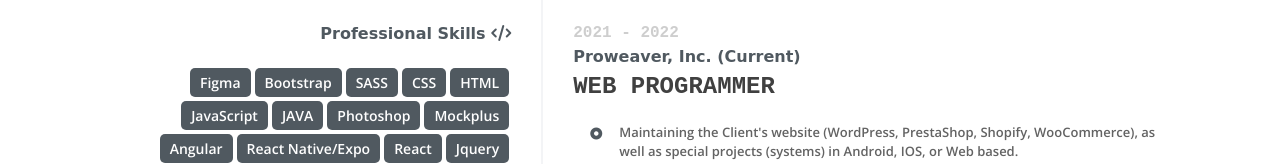
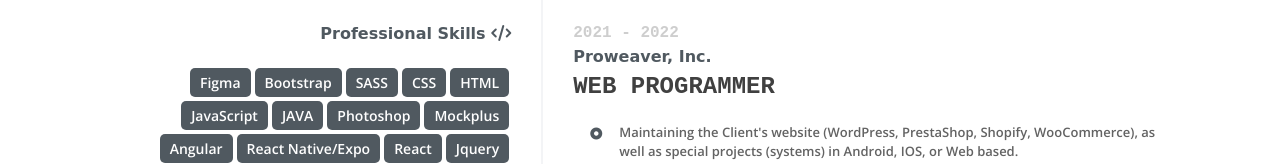
Before and after one commit to johncarloylanan/portfolio, a plain HTML site: page page/about/index.html in a window 1280 px wide. Shown: the part 829-993 px from the top of the page. Drawn offline with nearby package versions, Linux system fonts and the light colour scheme; a web font is replaced by a local one.

Commit message:
Second - Commit [Portfolio]

```diff
--- a/page/about/index.html
+++ b/page/about/index.html
@@ -115,7 +115,7 @@
                     <h2 class="fs-1">WORK EXPERIENCE</h2>
                     <div class="wrk-container">
                         <h3 class="wrk-dte-txt fs-1">2021 - 2022</h3>
-                        <h3 class="cmpny-wrk-txt fs-2">Proweaver, Inc. (Current)</h3>
+                        <h3 class="cmpny-wrk-txt fs-2">Proweaver, Inc.</h3>
                         <h2 class="jb-title-txt fs-1">WEB PROGRAMMER</h3>
                         <div class="wrk-data-container">
                             <div class="wrk-data-flx">
```
